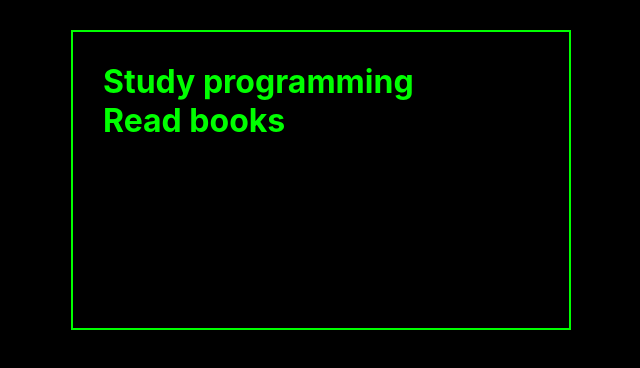
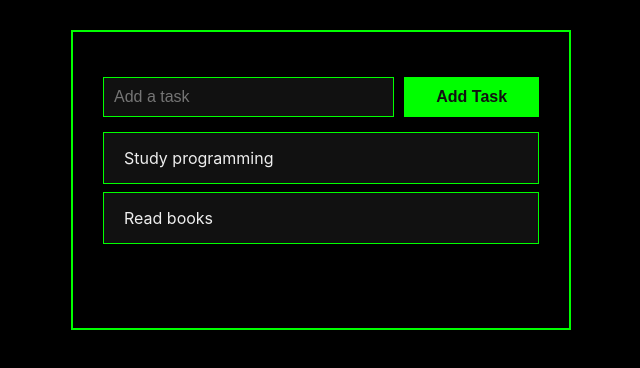
Before and after one commit to heitormbonfim/hackertodolist, a React (Vite) app: page / in a window 1280 px wide. Shown: the top 368 px of the page, without its empty margins (319-959 px from the left). Built offline with nearby package versions, Linux system fonts and the light colour scheme.

Commit message:
added button input and thier styles

```diff
--- a/src/App.css
+++ b/src/App.css
@@ -1,9 +1,3 @@
-* {
-  margin: 0;
-  padding: 0;
-  box-sizing: border-box;
-}
-
 .container {
   max-width: 500px;
   min-height: 300px;
--- a/src/App.jsx
+++ b/src/App.jsx
@@ -1,6 +1,7 @@
 import { useState } from "react";
+import "./App.css";
 import Tasks from "./components/Tasks";
-import "./App.css";
+import AddTask from "./components/AddTask";
 
 function App() {
   const [tasks, setTasks] = useState([
@@ -19,6 +20,7 @@ function App() {
   return (
     <>
       <div className="container">
+        <AddTask />
         <Tasks tasks={tasks} />
       </div>
     </>
--- /dev/null
+++ b/src/components/AddTask.css
@@ -0,0 +1,21 @@
+.add-task-container {
+  width: 100%;
+  margin: 15px 0;
+  display: flex;
+}
+
+.add-task-input {
+  flex: 2;
+  height: 40px;
+  padding: 0 10px;
+  border: solid 1px lime;
+  outline: none;
+  background-color: #111;
+  color: white;
+  font-size: 16px;
+}
+
+.default-button-container {
+  margin-left: 10px;
+  flex: 1;
+}
--- /dev/null
+++ b/src/components/AddTask.jsx
@@ -0,0 +1,16 @@
+import React from "react";
+import "./AddTask.css";
+import Button from "./Button";
+
+const AddTask = () => {
+  return (
+    <div className="add-task-container">
+      <input type="text" className="add-task-input" placeholder="Add a task" />
+      <div className="default-button-container">
+        <Button>Add Task</Button>
+      </div>
+    </div>
+  );
+};
+
+export default AddTask;
--- /dev/null
+++ b/src/components/Button.css
@@ -0,0 +1,11 @@
+.default-button {
+  width: 100%;
+  height: 40px;
+  padding: 0 10px;
+  background-color: lime;
+  color: #111;
+  font-size: 16px;
+  font-weight: bold;
+  cursor: pointer;
+  border: solid 1px lime;
+}
--- /dev/null
+++ b/src/components/Button.jsx
@@ -0,0 +1,12 @@
+import React from "react";
+import "./Button.css";
+
+const Button = ({ children, onClickEvent }) => {
+  return (
+    <button className="default-button" onClick={onClickEvent}>
+      {children}
+    </button>
+  );
+};
+
+export default Button;
--- /dev/null
+++ b/src/components/Task.css
@@ -0,0 +1,11 @@
+.task-container {
+  background-color: #111;
+  margin: 8px 0;
+  padding: 15px 20px;
+  display: flex;
+  border: solid 1px lime;
+  justify-content: space-between;
+  color: #eee;
+  align-items: center;
+  cursor: pointer;
+}
--- a/src/components/Task.jsx
+++ b/src/components/Task.jsx
@@ -1,7 +1,12 @@
 import React from "react";
+import './Task.css'
 
-const Task = ({task}) => {
-  return <h1>{task.title}</h1>;
+const Task = ({ task }) => {
+  return (
+    <div className="task-container">
+      {task.title}
+    </div>
+  );
 };
 
 export default Task;
--- a/src/index.css
+++ b/src/index.css
@@ -1,5 +1,10 @@
+* {
+  margin: 0;
+  padding: 0;
+  box-sizing: border-box;
+}
+
 body {
-  margin: 0;
   font-family: -apple-system, BlinkMacSystemFont, 'Segoe UI', 'Roboto', 'Oxygen',
     'Ubuntu', 'Cantarell', 'Fira Sans', 'Droid Sans', 'Helvetica Neue',
     sans-serif;
```
